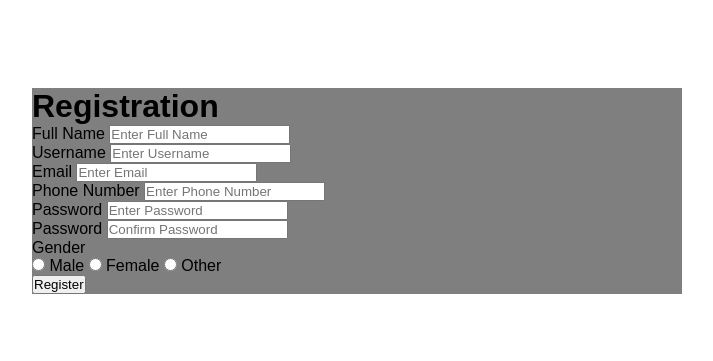
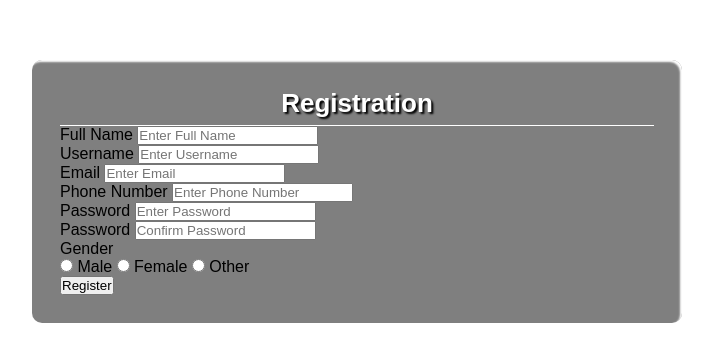
Before and after one commit to Gilliography/Scrybe_Dev, a plain HTML site: page Registration-Form.html in a window 1280 px wide. Shown: the part 209-570 px from the top of the page, without its empty margins (283-996 px from the left). Drawn offline with Linux system fonts and the light colour scheme.

Commit message:
Form Style

```diff
--- a/style.css
+++ b/style.css
@@ -16,5 +16,18 @@ body{
     width: 100%;
     max-width: 650px;
     background: rgb(0, 0, 0, 0.5);
+    padding:28px;
+    margin:0 28px;
+    border-radius: 10px;
+    box-shadow: inset -2px 2px 2px white;
+}
 
+.form-title{
+    font-size: 26px;
+    font-weight: 600;
+    text-align: center;
+    padding-bottom: 6px;
+    color: white;
+    text-shadow: 2px 2px 2px black;
+    border-bottom: solid 1px white;
 }
```
